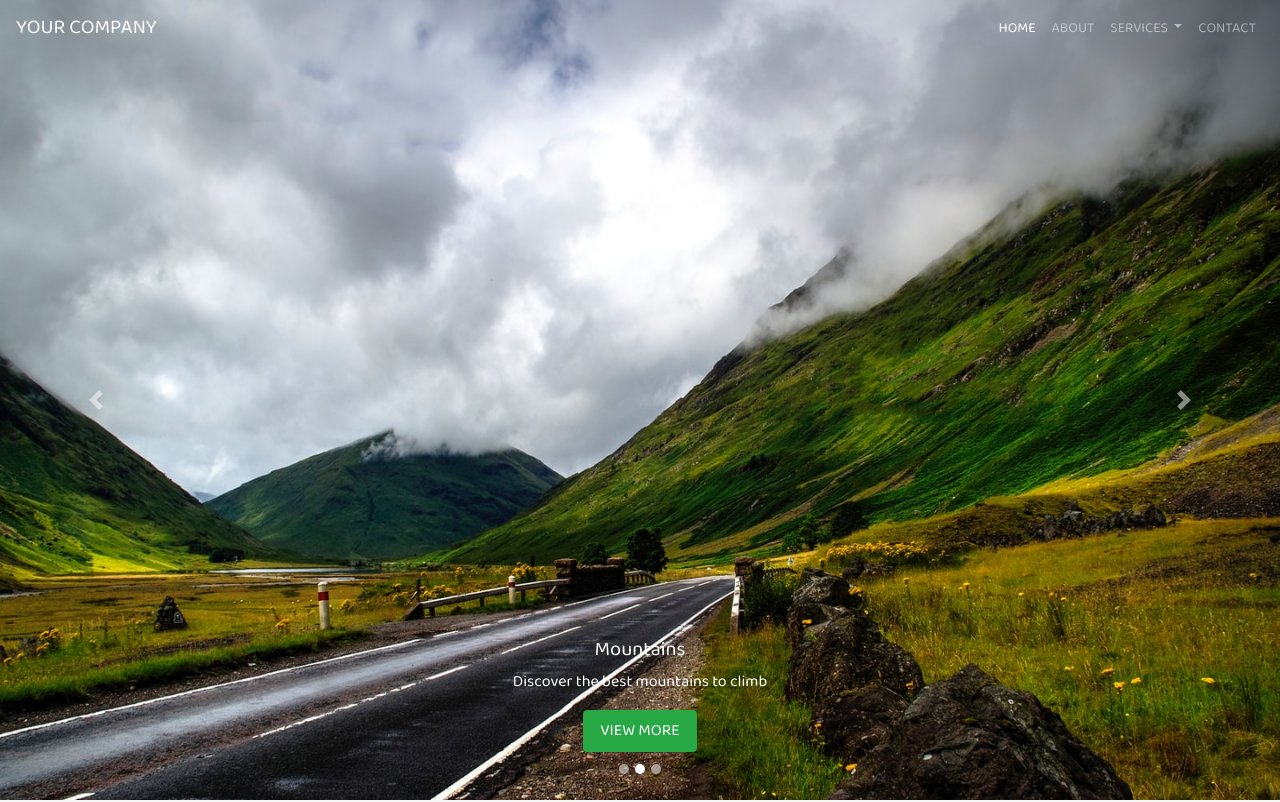
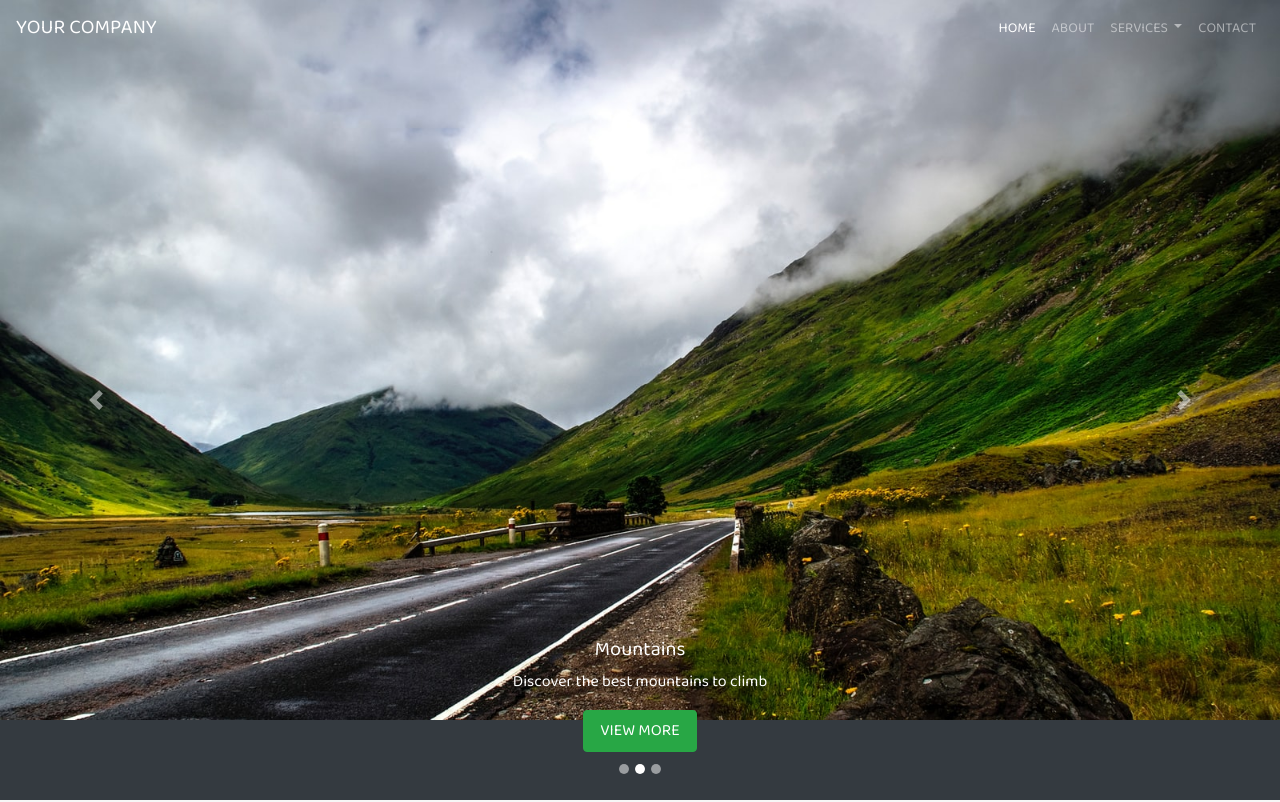
Before and after one commit to LucasS03/vue-mockup-website, a Vue app: page / in a window 1280 px wide. Shown: the top 802 px of the page. Built offline with nearby package versions, Linux system fonts and the light colour scheme.

Commit message:
carousel object-fit cover correction

```diff
--- a/src/views/home/components/slide/slide.vue
+++ b/src/views/home/components/slide/slide.vue
@@ -11,8 +11,9 @@
       <div class="carousel-inner">
         <div
           v-for="(slide, id) in slides" :key="id + '-slide'"
-          :class="['carousel-item', !id ? 'active' : '']">
-          <img :src="slide.photo" class="d-block w-100" :alt="slide.alt" :style="`height: ${height}px`">
+          :class="['carousel-item', !id ? 'active' : '']"
+          :style="`height: ${height}px`">
+          <img :src="slide.photo" class="" :alt="slide.alt">
           <div class="carousel-caption d-none d-md-block">
             <h5>{{ slide.title }}</h5>
             <p>{{ slide.subtitle }}</p>
@@ -82,10 +83,10 @@ export default {
     }
     .carousel-inner {
       .carousel-item {
-        width: 100%;
-        // height: 100%;
-        // height: 650px;
-        object-fit: cover;
+        img {
+          width: 100%;
+          object-fit: cover !important;
+        }
       }
     }
   }
```
